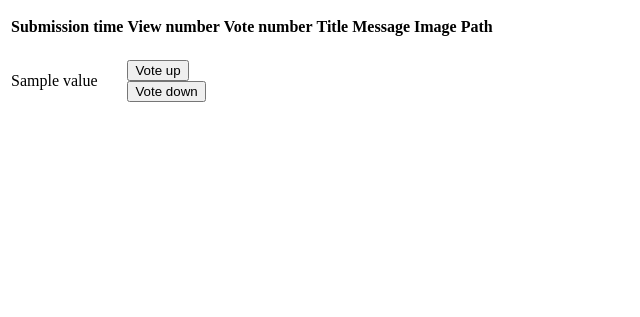
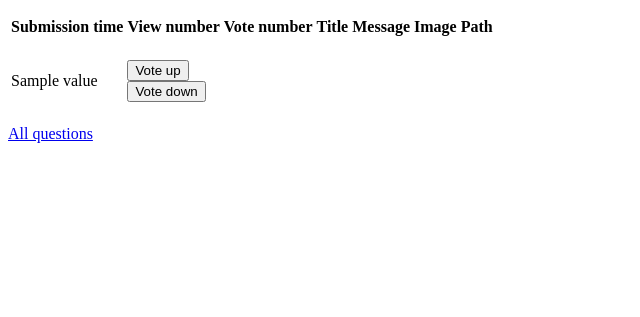
Before and after one commit to CodecoolGlobal/ask-mate-3-python-tamasstephen, a Flask app: page / in a window 1280 px wide. Shown: the part 138-455 px from the top of the page, without its empty margins (0-640 px from the left). Run offline with Flask 2, Linux system fonts and the light colour scheme; a database or web service that is not in the repository returns one stand-in record (values such as "Sample title"); some libraries are stand-ins or nearby versions.

Commit message:
feature: show all questions implemented

```diff
--- a/server.py
+++ b/server.py
@@ -22,9 +22,12 @@ def open_questions():
 
 @app.route("/list")
 def open_all_questions():
+    if request.args.get("sort"):
+        questions = data_handler.get_all_questions(request.args.get("sort"))
+        return render_template("index.html", questions=questions, headers=data_handler.QUESTION_HEADERS_TO_PRINT, all=True)
     questions = data_handler.get_all_questions()
     question_id = ""
-    return render_template("index.html", questions=questions, headers=data_handler.QUESTION_HEADERS_TO_PRINT, question_id=question_id)
+    return render_template("index.html", questions=questions, headers=data_handler.QUESTION_HEADERS_TO_PRINT, question_id=question_id, all=True)
 
 
 @app.route("/question/<question_id>")
--- a/templates/index.html
+++ b/templates/index.html
@@ -9,7 +9,11 @@
 <a href="/add_question">Add New Question</a>
 <br>
 {% if questions %}
-<form action="/" method="get">
+    {% if not all %}
+        <form action="/" method="get">
+    {% else %}
+        <form action="{{ url_for('open_all_questions')}}" method="get">
+    {% endif %}
 	<select name="sort">
 		<option value="submission_time_desc">Submission time descending</option>
 		<option value="submission_time">Submission time ascending</option>
@@ -63,6 +67,7 @@
     {% endfor %}
     </tbody>
 </table>
+    <p><a href="{{ url_for('open_all_questions') }}">All questions</a></p>
 {% endif %}
 </body>
 </html>
```
